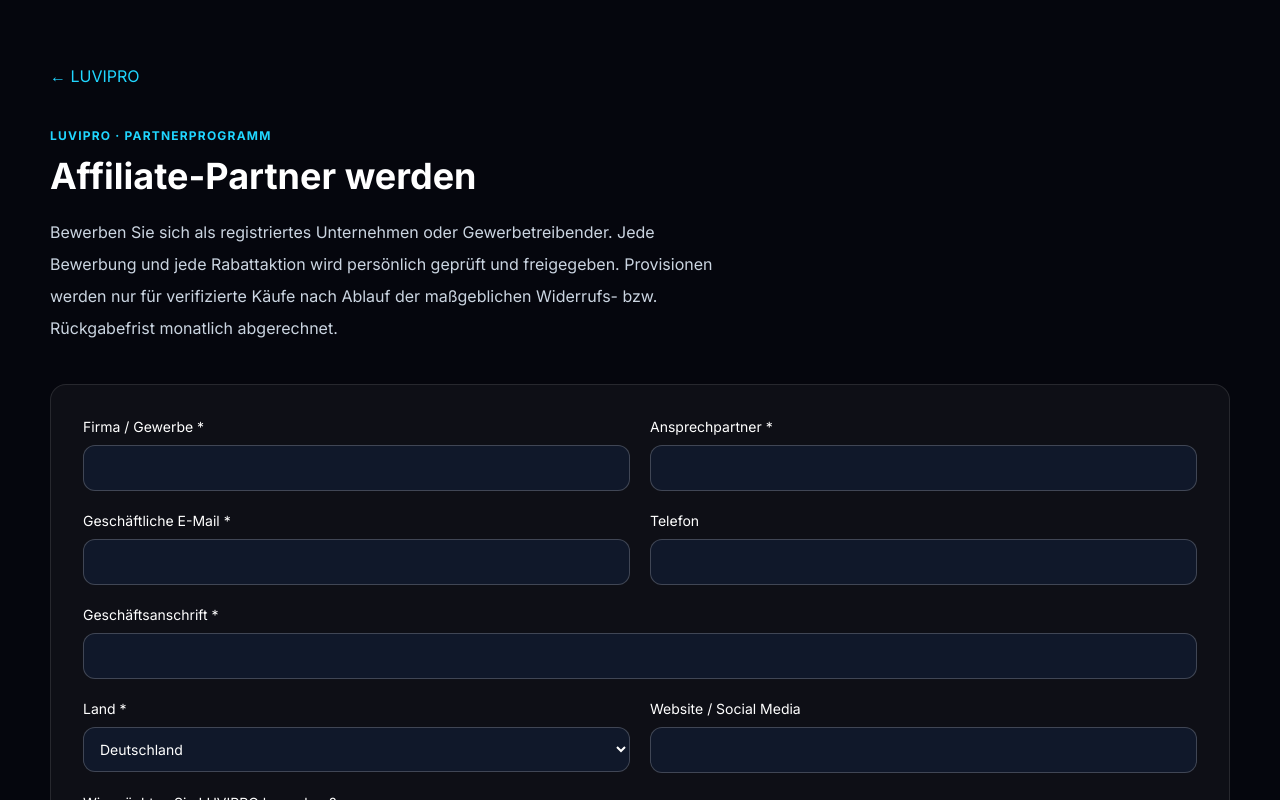
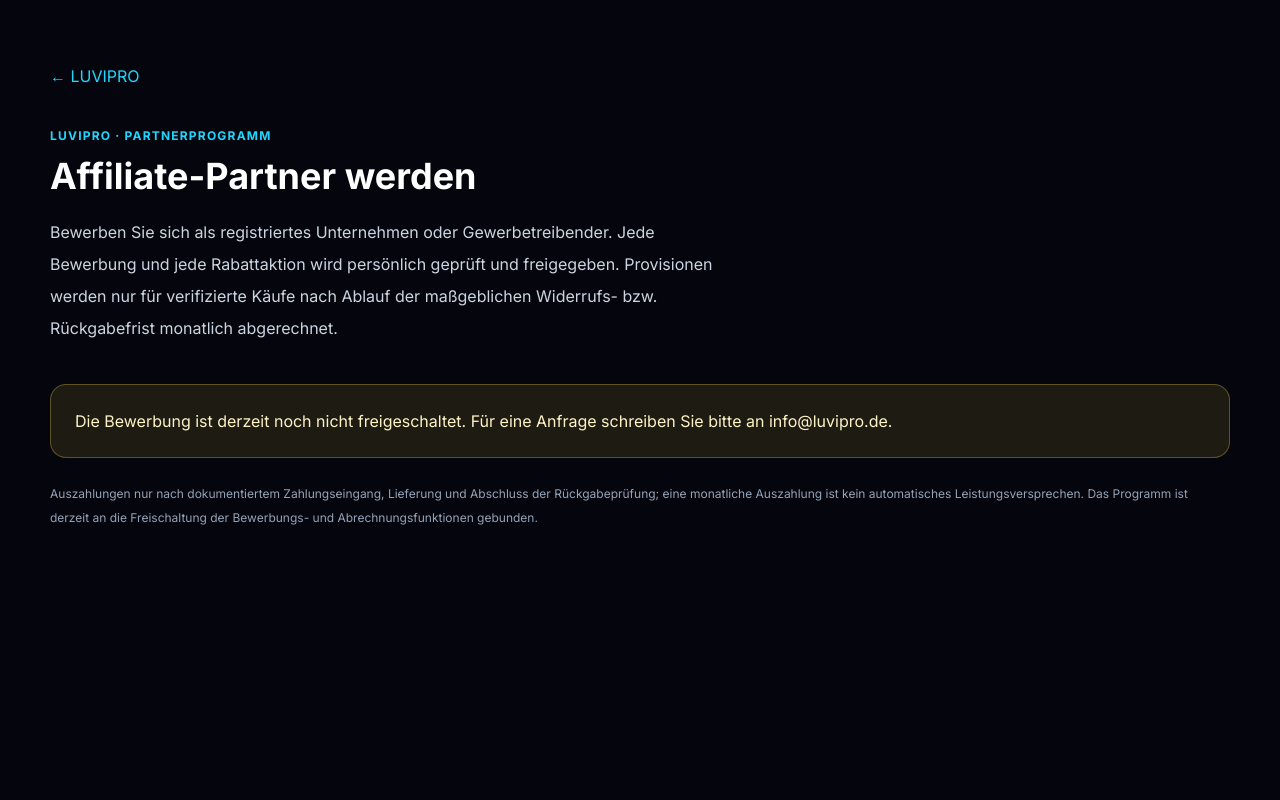
Before and after one commit to Diaa6969/luvipro-website, a Next.js app: page /affiliate in a window 1280 px wide. Shown: the top 800 px of the page. Built offline with nearby package versions, Linux system fonts and the light colour scheme.

Commit message:
Hide affiliate upload form until private backend is actually enabled

```diff
--- a/src/app/affiliate/page.tsx
+++ b/src/app/affiliate/page.tsx
@@ -1,5 +1,6 @@
 import type { Metadata } from "next";
 import Link from "next/link";
+import { affiliateConfigured } from "@/lib/affiliate/server";
 export const metadata: Metadata = { title: "Affiliate-Partner werden | LUVIPRO", description: "LUVIPRO Partnerprogramm für registrierte Unternehmen und Gewerbetreibende." };
 export default async function AffiliatePage({searchParams}:{searchParams:Promise<{submitted?:string}>}) {
  const { submitted }=await searchParams;
@@ -9,7 +10,7 @@ export default async function AffiliatePage({searchParams}:{searchParams:Promise
   <p className="mt-10 text-xs font-bold uppercase tracking-widest text-pulse">LUVIPRO · Partnerprogramm</p>
   <h1 className="mt-3 text-4xl font-bold">Affiliate-Partner werden</h1>
   <p className="mt-5 max-w-2xl leading-8 text-slate-300">Bewerben Sie sich als registriertes Unternehmen oder Gewerbetreibender. Jede Bewerbung und jede Rabattaktion wird persönlich geprüft und freigegeben. Provisionen werden nur für verifizierte Käufe nach Ablauf der maßgeblichen Widerrufs- bzw. Rückgabefrist monatlich abgerechnet.</p>
-  {submitted==="1" ? <div role="status" className="mt-10 rounded-2xl border border-emerald-400/40 bg-emerald-500/10 p-6">Vielen Dank. Ihre Bewerbung wurde zur Prüfung aufgenommen. Eine Freigabe oder ein Rabattcode erfolgt nicht automatisch.</div> :
+  {submitted==="1" ? <div role="status" className="mt-10 rounded-2xl border border-emerald-400/40 bg-emerald-500/10 p-6">Vielen Dank. Ihre Bewerbung wurde zur Prüfung aufgenommen. Eine Freigabe oder ein Rabattcode erfolgt nicht automatisch.</div> : !affiliateConfigured() ? <div className="mt-10 rounded-2xl border border-amber-300/30 bg-amber-300/10 p-6 text-amber-100">Die Bewerbung ist derzeit noch nicht freigeschaltet. Für eine Anfrage schreiben Sie bitte an info@luvipro.de.</div> :
   <form action="/api/affiliate/apply" method="POST" encType="multipart/form-data" className="mt-10 grid gap-5 rounded-2xl border border-white/10 bg-white/[0.04] p-6 sm:grid-cols-2 sm:p-8">
    <input type="text" name="website_check" tabIndex={-1} autoComplete="off" className="hidden" aria-hidden="true" />
    <label className="text-sm">Firma / Gewerbe *<input name="company" required maxLength={160} className={input}/></label>
```
